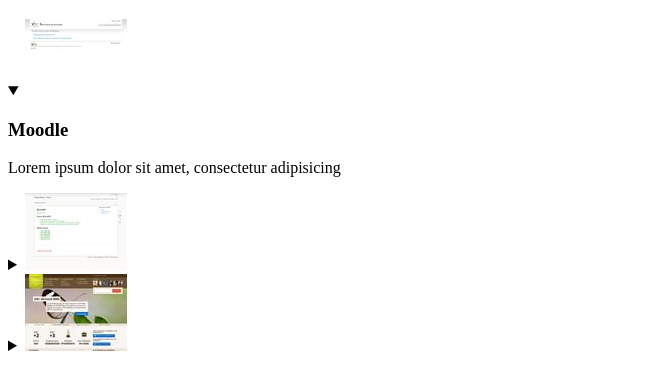
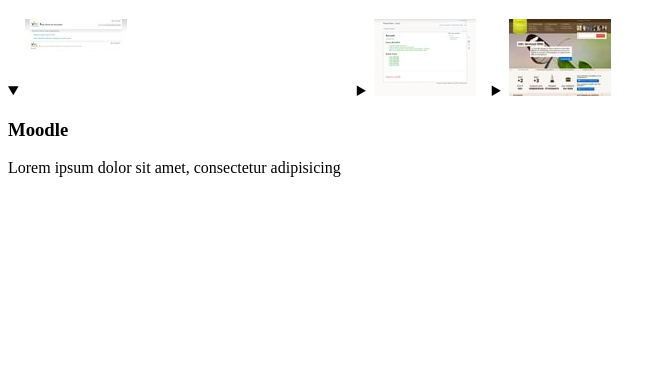
Before and after one commit to MMI-NFC-2026/sae105-r112-tp4-ori-ri, a plain HTML site: page index.html in a window 1280 px wide. Shown: the part 61-450 px from the top of the page, without its empty margins (0-666 px from the left). Drawn offline with Linux system fonts and the light colour scheme.

Commit message:
images horizontal

```diff
--- a/src/css/components/accordeon.css
+++ b/src/css/components/accordeon.css
@@ -1,3 +1,17 @@
 /**
 * Accordeon
 */
+
+.accordeon {
+  display: flex;
+  align-items: flex-start;
+  gap: 1rem;
+}
+
+details {
+  /* fermé et ouvert */
+}
+
+details[open] {
+  /* ouvert */
+}
```
Also changed, not shown: 1 other file.
